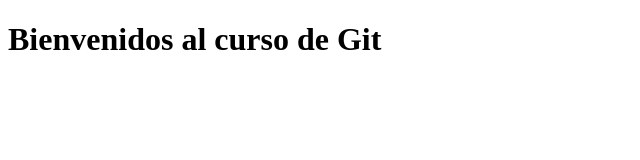
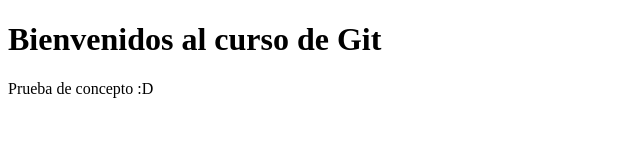
Before and after one commit to configbug/Git, a plain HTML site: page index.html in a window 1280 px wide. Shown: the whole page, without its empty margins (0-640 px from the left). Drawn offline with Linux system fonts and the light colour scheme.

Commit message:
Añadí un div

```diff
--- a/index.html
+++ b/index.html
@@ -5,5 +5,6 @@
 </head>
 <body>
 <h1>Bienvenidos al curso de Git</h1>
+<div>Prueba de concepto :D</div>
 </body>
 </html>
```
